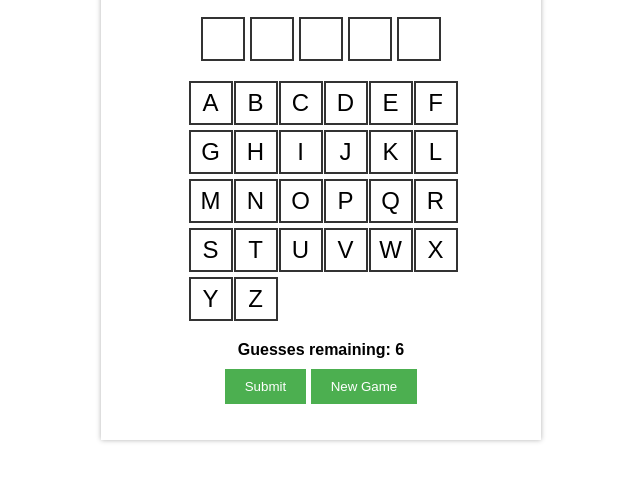
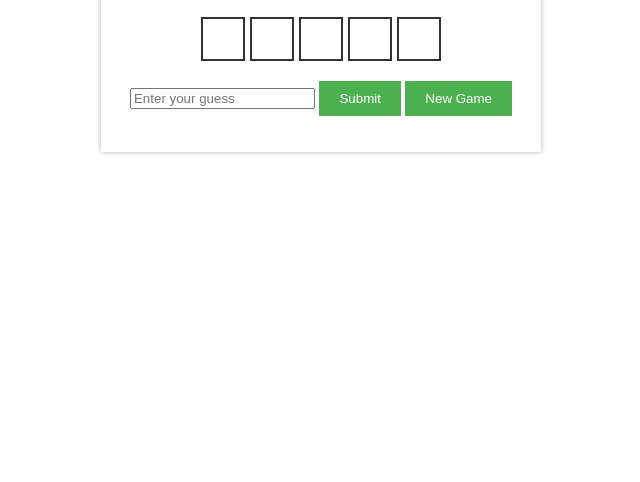
Before and after one commit to 2alexross/wordle-clone, a plain HTML site: page index.html in a window 1280 px wide. Shown: the part 80-562 px from the top of the page, without its empty margins (319-959 px from the left). Drawn offline with Linux system fonts and the light colour scheme.

Commit message:
Update index.html

```diff
--- a/index.html
+++ b/index.html
@@ -12,13 +12,8 @@
     <div class="word-display" id="wordDisplay">
       <!-- The word will be displayed here with placeholders for unrevealed letters -->
     </div>
-    <div class="keyboard" id="keyboard">
-      <!-- An on-screen keyboard for letter selection -->
-    </div>
-    <div class="guesses" id="guessesRemaining">
-      Guesses remaining: 6
-    </div>
-    <button onclick="checkWord()">Submit</button>
+    <input type="text" maxlength="5" id="guessInput" placeholder="Enter your guess">
+    <button onclick="guessWord()">Submit</button>
     <button onclick="resetGame()">New Game</button>
     <p id="message"></p>
   </div>
```
